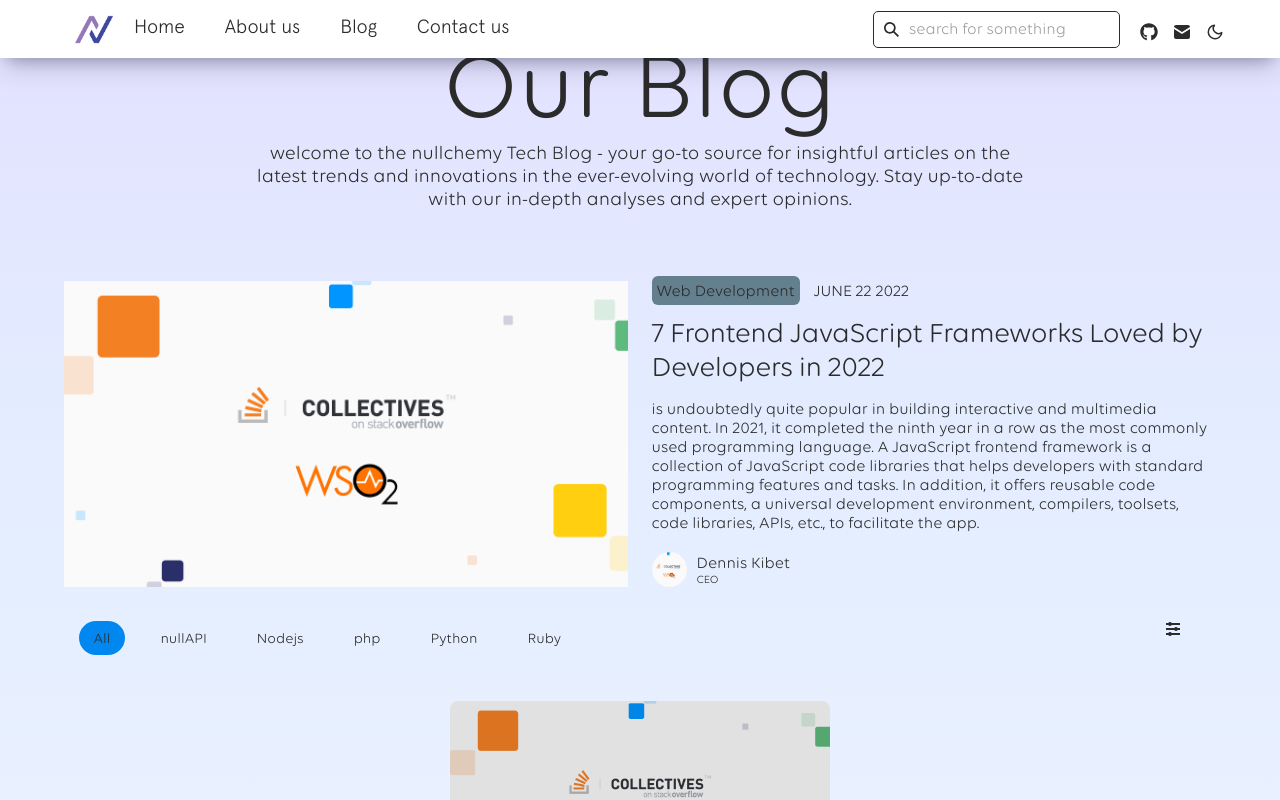
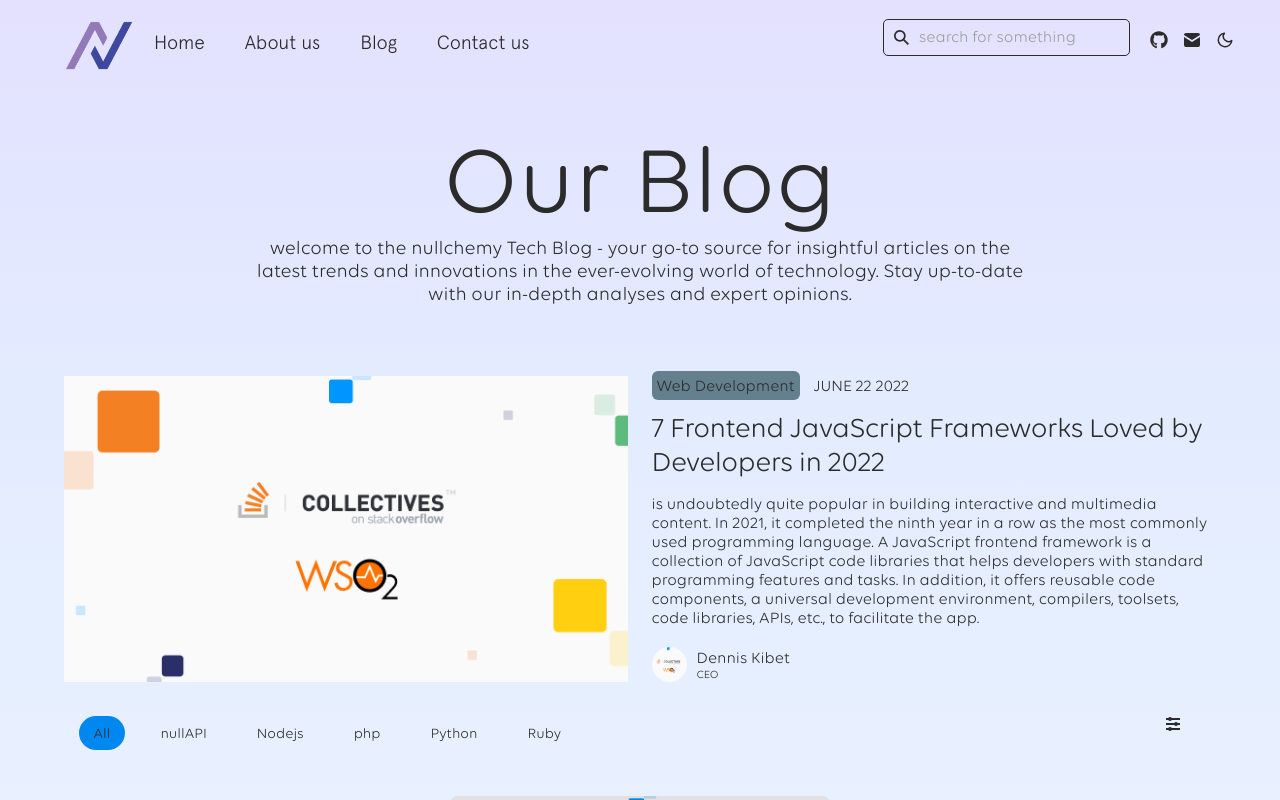
Before and after one commit to nullchemy/nullchemy, a React (Create React App) app: page /blogs in a window 1280 px wide. Shown: the top 800 px of the page. Built offline with nearby package versions, Linux system fonts and the light colour scheme.

Commit message:
fixed mobile header

```diff
--- a/src/components/Header.tsx
+++ b/src/components/Header.tsx
@@ -28,7 +28,7 @@ const Header = () => {
   const theme = useAppSelector((state) => state.theme)
   return (
     <Fragment>
-      <div className={stick ? 'header sticky_header' : 'header sticky_header'}>
+      <div className={stick ? 'header sticky_header' : 'header'}>
         <div className="hcontainer">
           <Bars className="mobiNavBars" onClick={() => setMobi(true)} />
           <div className="Mobiheaderlogo">
--- a/src/styles/css/header.css
+++ b/src/styles/css/header.css
@@ -59,6 +59,7 @@
     position: fixed;
     top: 0;
     left: 0;
+    width: 80vw;
   }
 }
 .header .hcontainer .hwrapper .mobiNavTimes {
@@ -247,7 +248,7 @@
   }
 }
 .sticky_header {
-  position: fixed;
+  position: sticky;
   top: 0;
   left: 0;
   z-index: 1000;
@@ -267,11 +268,6 @@
   padding: 10px !important;
   padding-top: 15px !important;
 }
-.sticky_header .hcontainer .hwrapper .hleft {
-  display: flex;
-  flex-direction: row;
-  align-items: center;
-}
 .sticky_header .hcontainer .hwrapper .hleft .hbranding .headerlogo {
   width: 40px;
 }
--- a/src/styles/scss/header.scss
+++ b/src/styles/scss/header.scss
@@ -51,6 +51,7 @@
         position: fixed;
         top: 0;
         left: 0;
+        width: 80vw;
       }
       .mobiNavTimes {
         position: absolute;
@@ -232,7 +233,7 @@
   }
 }
 .sticky_header {
-  position: fixed;
+  position: sticky;
   top: 0;
   left: 0;
   z-index: 1000;
@@ -251,9 +252,6 @@
       padding: 10px !important;
       padding-top: 15px !important;
       .hleft {
-        display: flex;
-        flex-direction: row;
-        align-items: center;
         .hbranding {
           .headerlogo {
             width: 40px;
```
Also changed, not shown: 1 other file (tests, documents, lock files or other folders).
